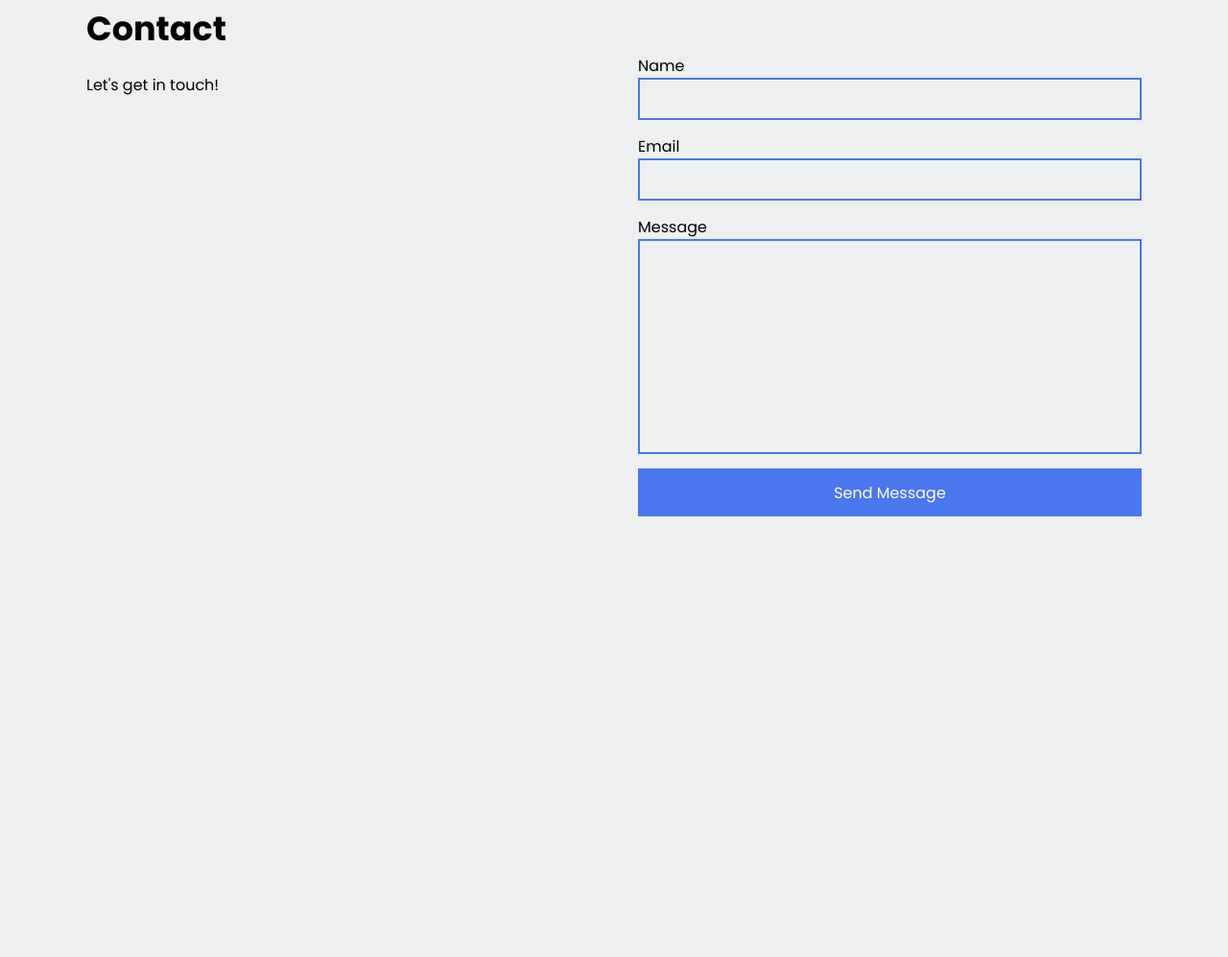
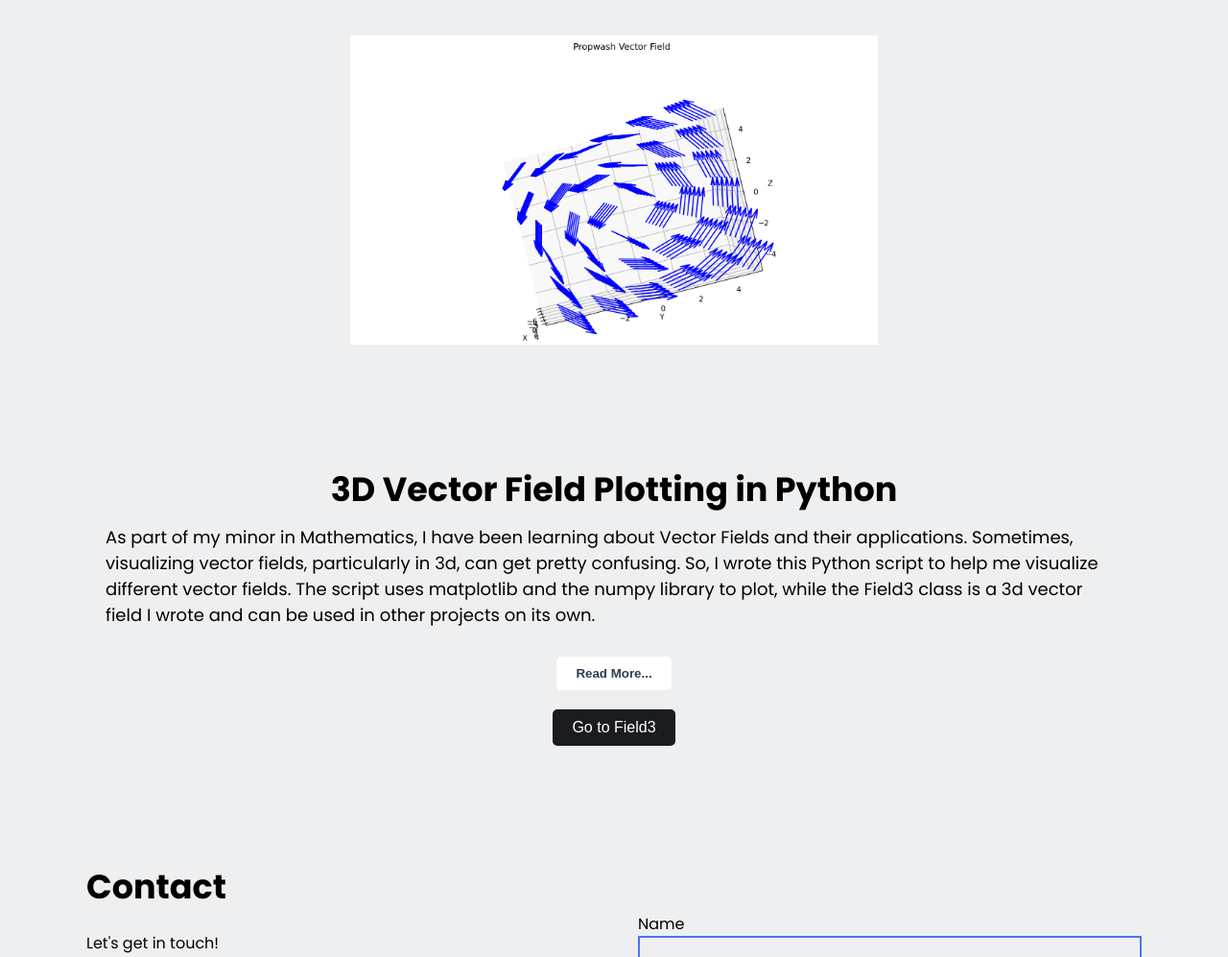
Before and after one commit to mwshaner/mwshaner.github.io, a plain HTML site: page index.html in a window 1280 px wide. Shown: the part 4194-5191 px from the top of the page at 96% size. Before the commit the page ends 4832 px from the top, so only its background shows below. Drawn offline with Linux system fonts and the light colour scheme.

Commit message:
Added Field3 to projects

```diff
--- a/index.html
+++ b/index.html
@@ -197,6 +197,20 @@
                 </form>
                 </div>
 
+                <div class="list-item">
+                  <img src="images/Field3.png" alt="" width="800" height="450">
+                  <h3>3D Vector Field Plotting in Python</h3>
+                  <p>As part of my minor in Mathematics, I have been learning about Vector Fields and their applications. Sometimes, visualizing vector fields, particularly in 3d, can get pretty confusing. So, I wrote this Python script to help me visualize different vector fields. The script uses matplotlib and the numpy library to plot, while the Field3 class is a 3d vector field I wrote and can be used in other projects on its own.
+                  </p>
+                  <p class="hidden-content">
+                    The vector field plotted in the banner image is a helix shape that gradually spirals backward along the negative x-axis. The functions that generate this pattern are remarkably simple; just set P = -1, Q = -z, and R = y, where z and y are coordinates of the vector argument of the function. In the future, I would like to explore the possibility of implementing the divergence and curl operators for a given vector field, but I feel that it may be a bit tricky.
+                  </p>
+                  <button class="show-more-btn" onclick="toggleContent(this)">Read More...</button>
+                  <form action="https://github.com/mwshaner/Field3" target="_blank">
+                      <input type="submit" value="Go to Field3"/>
+                  </form>
+                </div>
+
 
         </section>
         <!--- SECTION 3: Projects -->
```
Also changed, not shown: images/Field3.png (added).
